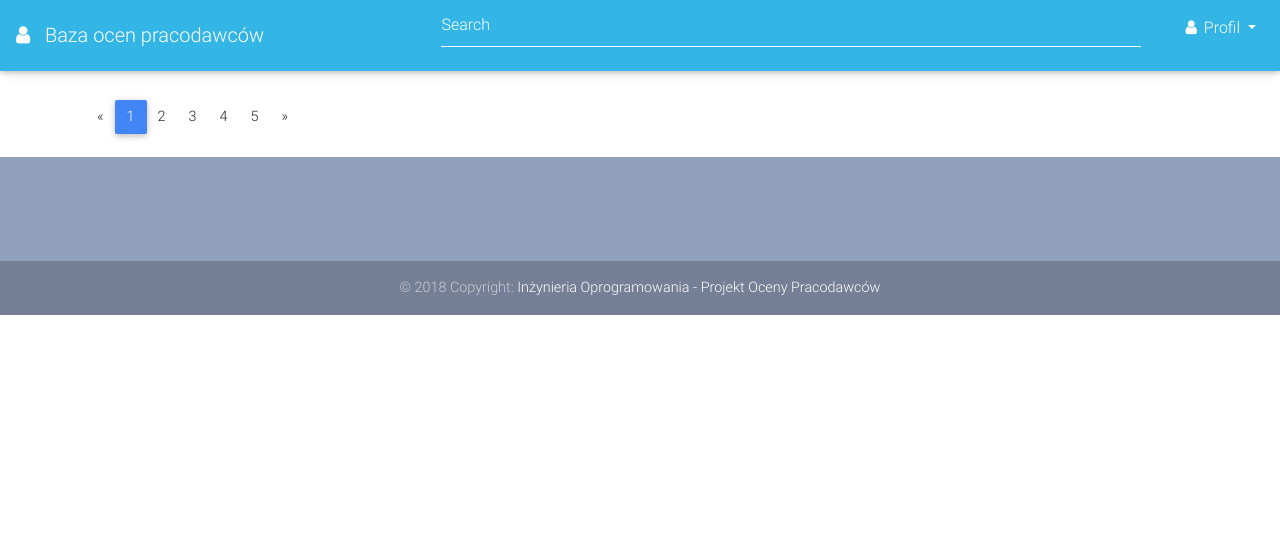
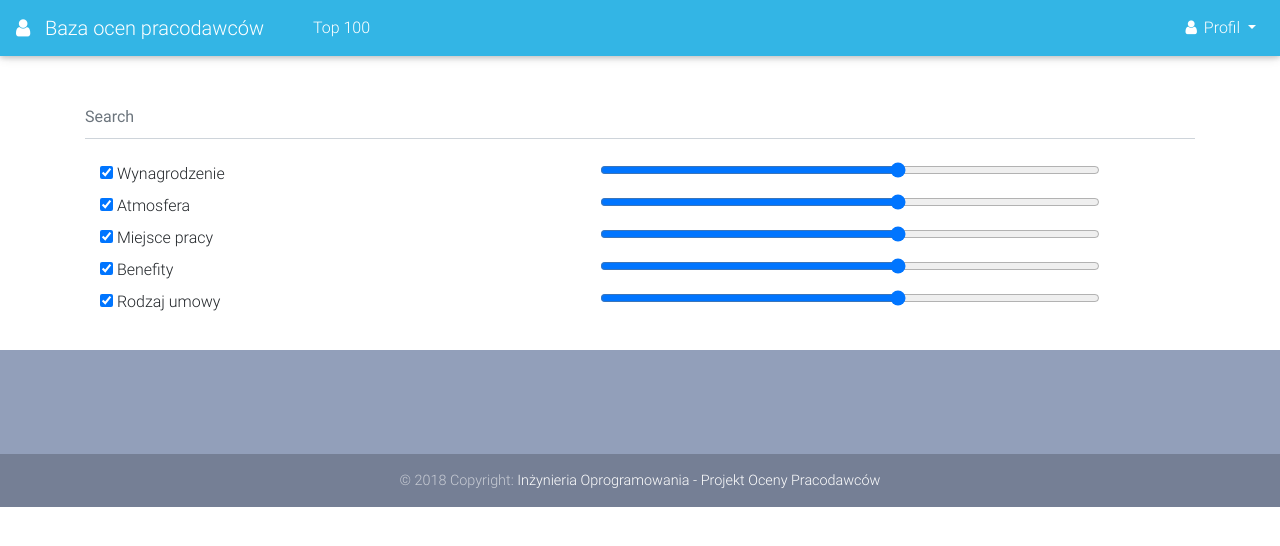
Before and after one commit to msyulia/ioproject, a PHP site: page / in a window 1280 px wide. Shown: the top 546 px of the page. Run offline with PHP 8.4, Linux system fonts and the light colour scheme.

Commit message:
SearchView

```diff
--- a/css/style.css
+++ b/css/style.css
@@ -38,3 +38,21 @@
 .navbar-nav .nav-item .nav-link {
     margin-left: 25px;
 }
+
+/* Style do search.html: */
+
+.range-field2 {
+    width: 500px;
+    float: right;
+}
+
+.md-form input {
+    text-align: left;
+}
+.checkbox-container {
+    margin-right: 20px;
+    display: inline;
+}
+.form-group {
+    width: 1000px;
+}
--- a/index.html
+++ b/index.html
@@ -27,15 +27,12 @@
             <span class="navbar-toggler-icon"></span>
         </button>
         <div class="collapse navbar-collapse" id="navbarSupportedContent-4">
-
+            <ul class="navbar-nav mr-auto">
+                <li class="nav-item">
+                    <a class="nav-link" href="#">Top 100</a>
+                </li>
+            </ul>
             <ul class="navbar-nav ml-auto">
-                <li class="nav-item">
-                    <form class="form-inline">
-                        <div class="md-form mt-0">
-                            <input class="form-control mr-sm-2" type="text" placeholder="Search" aria-label="Search">
-                        </div>
-                    </form>
-                </li>
                 <li class="nav-item dropdown">
                     <a class="nav-link dropdown-toggle" id="navbarDropdownMenuLink-4" data-toggle="dropdown" aria-haspopup="true" aria-expanded="false">
                         <i class="fa fa-user"></i> Profil </a>
@@ -51,46 +48,58 @@
     <!--/.Navbar -->
 
     <div class="container">
-        <!--Pagination blue-->
-        <div id="paginationblue">
-            <nav>
-                <ul class="pagination pg-blue">
-                    <!--Arrow left-->
-                    <li class="page-item">
-                        <a class="page-link" aria-label="Previous">
-                            <span aria-hidden="true">&laquo;</span>
-                            <span class="sr-only">Previous</span>
-                        </a>
-                    </li>
+        <!-- TODO -->
+        <div class="md-form mt-0">
+            <input class="form-control mr-sm-2" width="300px" type="text" placeholder="Search" aria-label="Search">
+        </div>
 
-                    <!--Numbers-->
-                    <li class="page-item active">
-                        <a class="page-link">1</a>
-                    </li>
-                    <li class="page-item">
-                        <a class="page-link">2</a>
-                    </li>
-                    <li class="page-item">
-                        <a class="page-link">3</a>
-                    </li>
-                    <li class="page-item">
-                        <a class="page-link">4</a>
-                    </li>
-                    <li class="page-item">
-                        <a class="page-link">5</a>
-                    </li>
+        <div class="col-lg-4 col-md-12 mb-4">
+            <div class="form-group">
+                <div class="checkbox-container">
+                    <input type="checkbox" class="checkbox1" checked="checked">
+                    <label for="checkbox1">Wynagrodzenie</label>
+                    <div class="checkbox-container">
+                            <input class="range-field2" type="range" min="0" max="5" />
+                    </div>
+                </div><br/>
+                 <div class="checkbox-container">
+                    <input type="checkbox" class="checkbox1" checked="checked">
+                    <label for="checkbox1">Atmosfera</label>
+                    <div class="checkbox-container">
+                            <input class="range-field2" type="range" min="0" max="5" />
+                    </div>
+                </div><br/>
+                 <div class="checkbox-container">
+                    <input type="checkbox" class="checkbox1" checked="checked">
+                    <label for="checkbox1">Miejsce pracy</label>
+                    <div class="checkbox-container">
+                            <input class="range-field2" type="range" min="0" max="5" />
+                    </div>
+                </div><br/>
+                 <div class="checkbox-container">
+                    <input type="checkbox" class="checkbox1" checked="checked">
+                    <label for="checkbox1">Benefity</label>
+                    <div class="checkbox-container">
+                            <input class="range-field2" type="range" min="0" max="5" />
+                    </div>
+                </div><br/>
+                 <div class="checkbox-container">
+                    <input type="checkbox" class="checkbox1" checked="checked">
+                    <label for="checkbox1">Rodzaj umowy</label>
+                    <div class="checkbox-container">
+                            <input class="range-field2" type="range" min="0" max="5" />
+                    </div>
+                </div><br/>
+            </div>
+        </div>
 
-                    <!--Arrow right-->
-                    <li class="page-item">
-                        <a class="page-link" aria-label="Next">
-                            <span aria-hidden="true">&raquo;</span>
-                            <span class="sr-only">Next</span>
-                        </a>
-                    </li>
-                </ul>
-            </nav>
+        <div class="row">
+
+            <!--Grid column-->
+
+            <!--Grid column-->
+
         </div>
-        <!--/Pagination blue-->
 
 
     </div>
```
